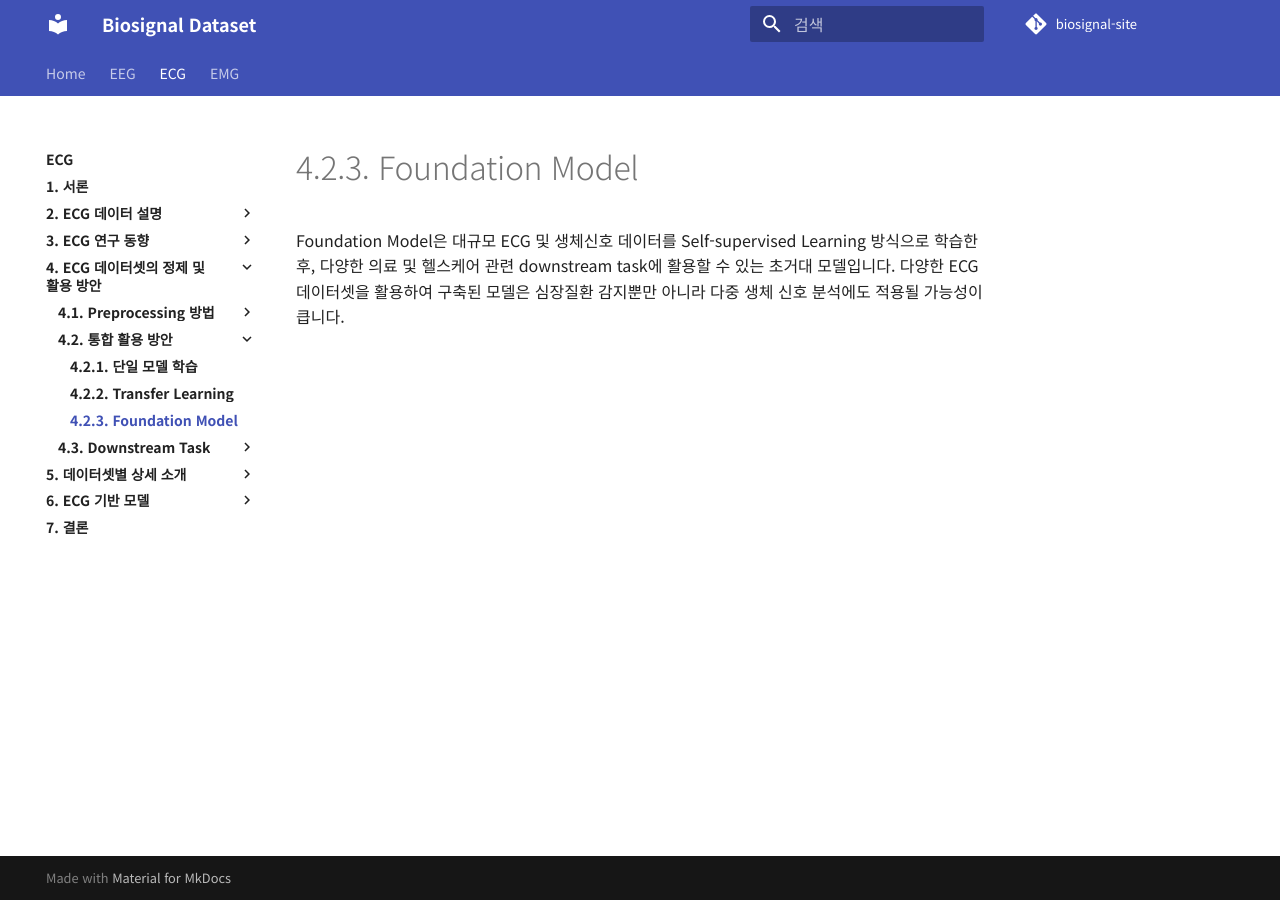
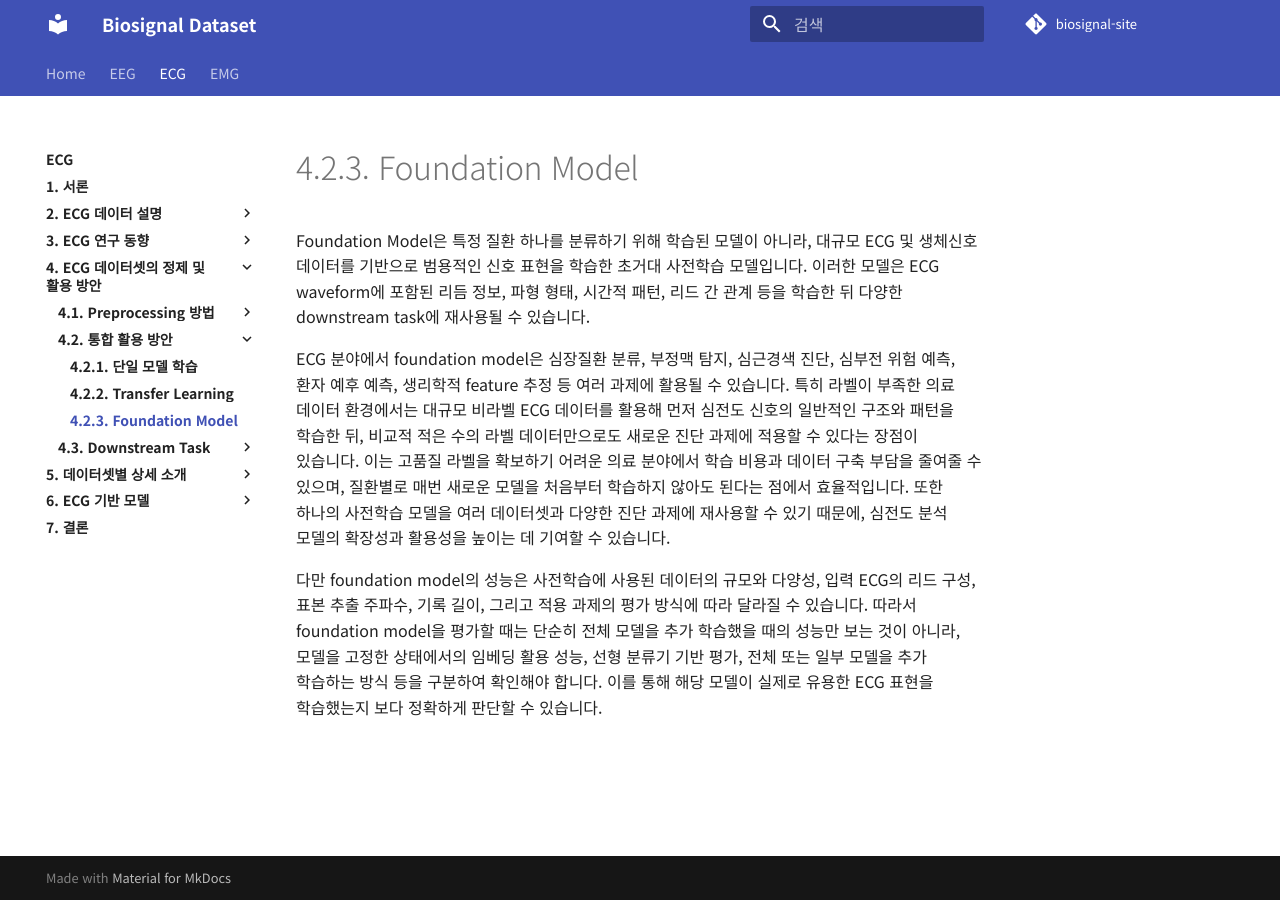
Before and after one commit to iwantjeonyeok/biosignal-site, an MkDocs documentation site: the page built from docs/ecg/4-ecg-데이터셋의-정제-및-활용-방안/4-2-통합-활용-방안/4-2-3-foundation-model.md, in a window 1280 px wide. Built offline with MkDocs 1.6.1 and Material for MkDocs 9.7.7, drawn with Linux system fonts in a browser that asks for light colours; comment, search, counter and statistics services are not loaded.

Commit message:
Update 4-2-3-foundation-model.md

```diff
--- a/docs/ecg/4-ecg-데이터셋의-정제-및-활용-방안/4-2-통합-활용-방안/4-2-3-foundation-model.md
+++ b/docs/ecg/4-ecg-데이터셋의-정제-및-활용-방안/4-2-통합-활용-방안/4-2-3-foundation-model.md
@@ -1,4 +1,7 @@
 # 4.2.3. Foundation Model
 
+Foundation Model은 특정 질환 하나를 분류하기 위해 학습된 모델이 아니라, 대규모 ECG 및 생체신호 데이터를 기반으로 범용적인 신호 표현을 학습한 초거대 사전학습 모델입니다. 이러한 모델은 ECG waveform에 포함된 리듬 정보, 파형 형태, 시간적 패턴, 리드 간 관계 등을 학습한 뒤 다양한 downstream task에 재사용될 수 있습니다.
 
-Foundation Model은 대규모 ECG 및 생체신호 데이터를 Self-supervised Learning 방식으로 학습한 후, 다양한 의료 및 헬스케어 관련 downstream task에 활용할 수 있는 초거대 모델입니다. 다양한 ECG 데이터셋을 활용하여 구축된 모델은 심장질환 감지뿐만 아니라 다중 생체 신호 분석에도 적용될 가능성이 큽니다.
+ECG 분야에서 foundation model은 심장질환 분류, 부정맥 탐지, 심근경색 진단, 심부전 위험 예측, 환자 예후 예측, 생리학적 feature 추정 등 여러 과제에 활용될 수 있습니다. 특히 라벨이 부족한 의료 데이터 환경에서는 대규모 비라벨 ECG 데이터를 활용해 먼저 심전도 신호의 일반적인 구조와 패턴을 학습한 뒤, 비교적 적은 수의 라벨 데이터만으로도 새로운 진단 과제에 적용할 수 있다는 장점이 있습니다. 이는 고품질 라벨을 확보하기 어려운 의료 분야에서 학습 비용과 데이터 구축 부담을 줄여줄 수 있으며, 질환별로 매번 새로운 모델을 처음부터 학습하지 않아도 된다는 점에서 효율적입니다. 또한 하나의 사전학습 모델을 여러 데이터셋과 다양한 진단 과제에 재사용할 수 있기 때문에, 심전도 분석 모델의 확장성과 활용성을 높이는 데 기여할 수 있습니다.
+
+다만 foundation model의 성능은 사전학습에 사용된 데이터의 규모와 다양성, 입력 ECG의 리드 구성, 표본 추출 주파수, 기록 길이, 그리고 적용 과제의 평가 방식에 따라 달라질 수 있습니다. 따라서 foundation model을 평가할 때는 단순히 전체 모델을 추가 학습했을 때의 성능만 보는 것이 아니라, 모델을 고정한 상태에서의 임베딩 활용 성능, 선형 분류기 기반 평가, 전체 또는 일부 모델을 추가 학습하는 방식 등을 구분하여 확인해야 합니다. 이를 통해 해당 모델이 실제로 유용한 ECG 표현을 학습했는지 보다 정확하게 판단할 수 있습니다.
```
